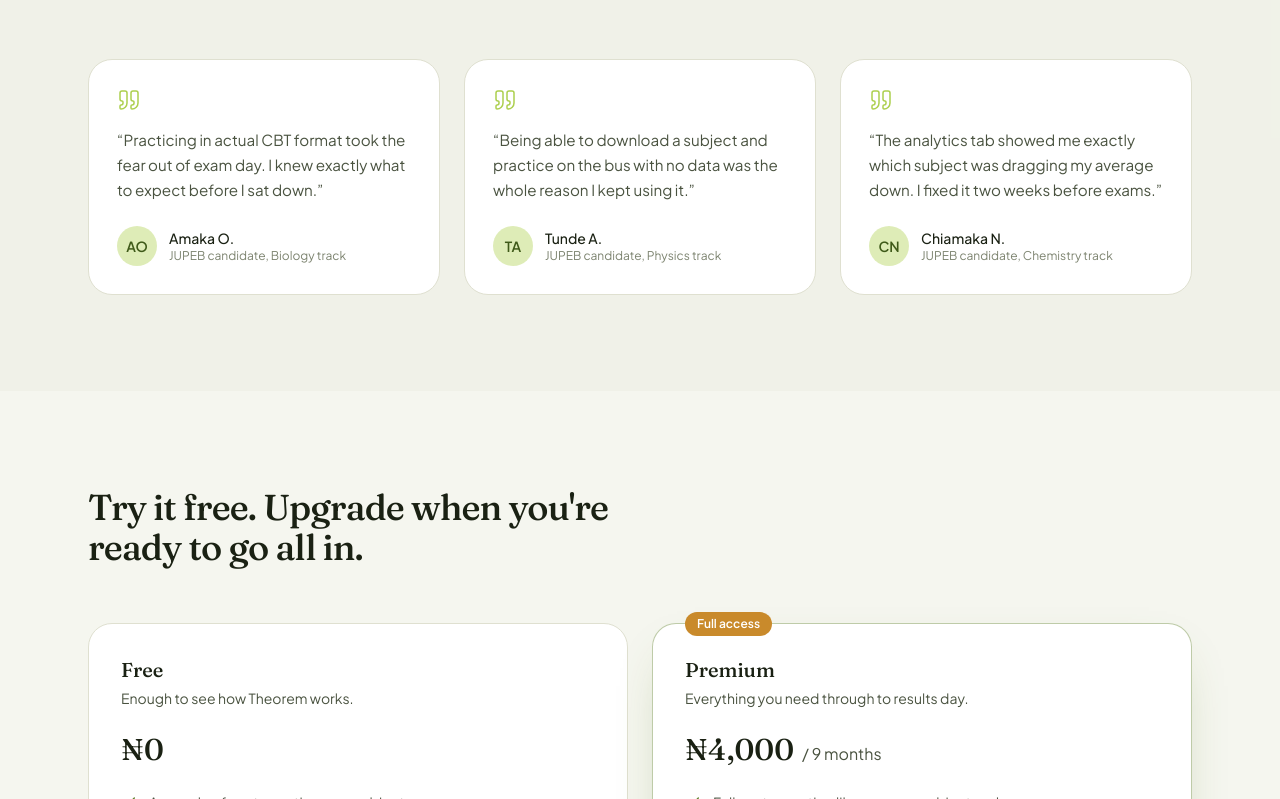
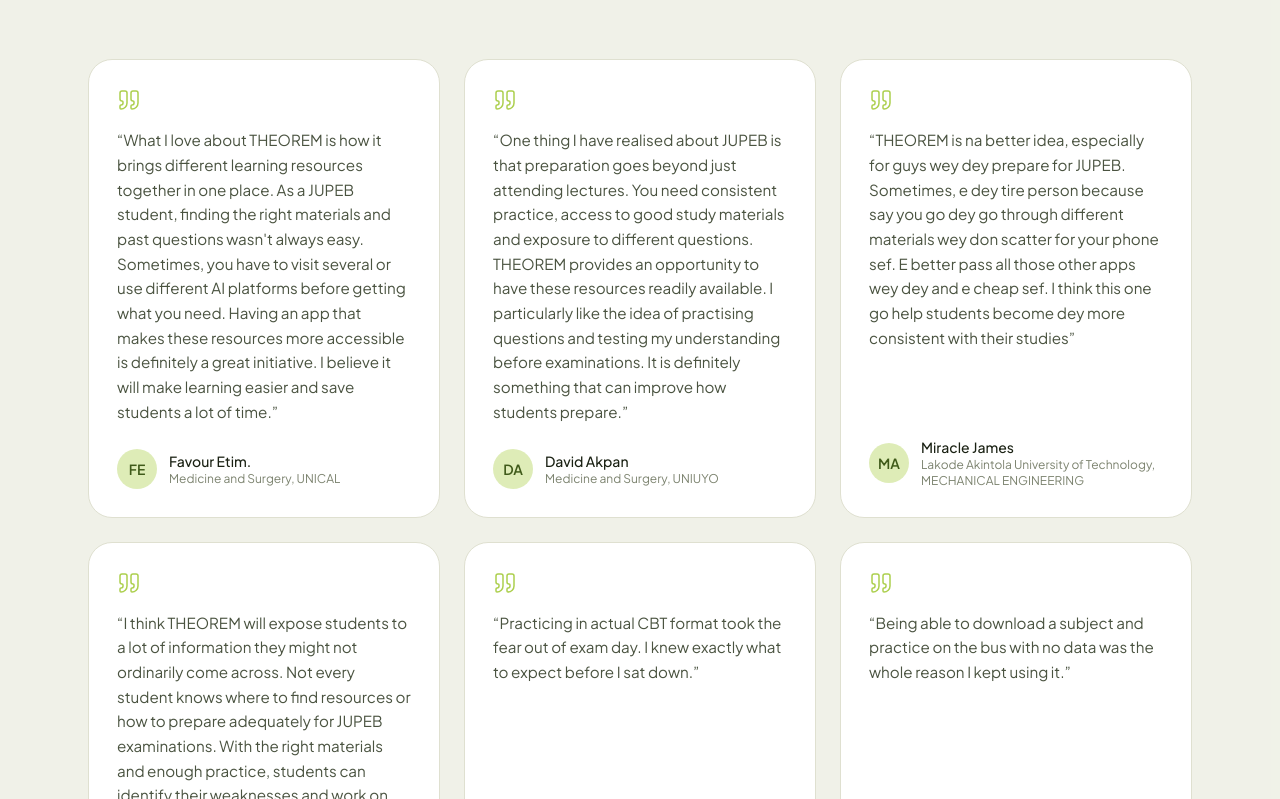
Before and after one commit to NextRatedNtekim/THEORM-landing-page, a Next.js app: page / in a window 1280 px wide. Shown: the part 4181-4980 px from the top of the page. Built offline with nearby package versions, Linux system fonts and the light colour scheme.

Commit message:
added testimonails

```diff
--- a/src/components/Testimonials.tsx
+++ b/src/components/Testimonials.tsx
@@ -13,6 +13,35 @@ type Testimonial = {
 // Placeholder quotes from the private beta cohort -- swap in real
 // screenshots/quotes (with permission) once you have them post-launch.
 const testimonials: Testimonial[] = [
+  {
+    quote:
+      "What I love about THEOREM is how it brings different learning resources together in one place. As a JUPEB student, finding the right materials and past questions wasn't always easy. Sometimes, you have to visit several or use different AI platforms before getting what you need. Having an app that makes these resources more accessible is definitely a great initiative. I believe it will make learning easier and save students a lot of time.",
+    name: "Favour Etim.",
+    role: "Medicine and Surgery, UNICAL",
+    initials: "FE",
+  },
+  {
+    quote:
+      "One thing I have realised about JUPEB is that preparation goes beyond just attending lectures. You need consistent practice, access to good study materials and exposure to different questions. THEOREM provides an opportunity to have these resources readily available. I particularly like the idea of practising questions and testing my understanding before examinations. It is definitely something that can improve how students prepare.",
+    name: "David Akpan",
+    role: "Medicine and Surgery, UNIUYO",
+    initials: "DA",
+  },
+  {
+    quote:
+      "THEOREM is na better idea, especially for guys wey dey prepare for JUPEB. Sometimes, e dey tire person because say you go dey go through different materials wey don scatter for your phone sef. E better pass all those other apps wey dey and e cheap sef. I think this one go help students become dey more consistent with their studies",
+    name: "Miracle James",
+    role: "Lakode Akintola University of Technology, MECHANICAL ENGINEERING ",
+    initials: "MA",
+  },
+  {
+    quote:
+      "I think THEOREM will expose students to a lot of information they might not ordinarily come across. Not every student knows where to find resources or how to prepare adequately for JUPEB examinations. With the right materials and enough practice, students can identify their weaknesses and work on them. I believe this initiative has the potential to make a meaningful difference.",
+
+    name: " Samuel David",
+    role: "RADIOGRAPHY, Delta State University.",
+    initials: "SD",
+  },
   {
     quote:
       "Practicing in actual CBT format took the fear out of exam day. I knew exactly what to expect before I sat down.",
```
